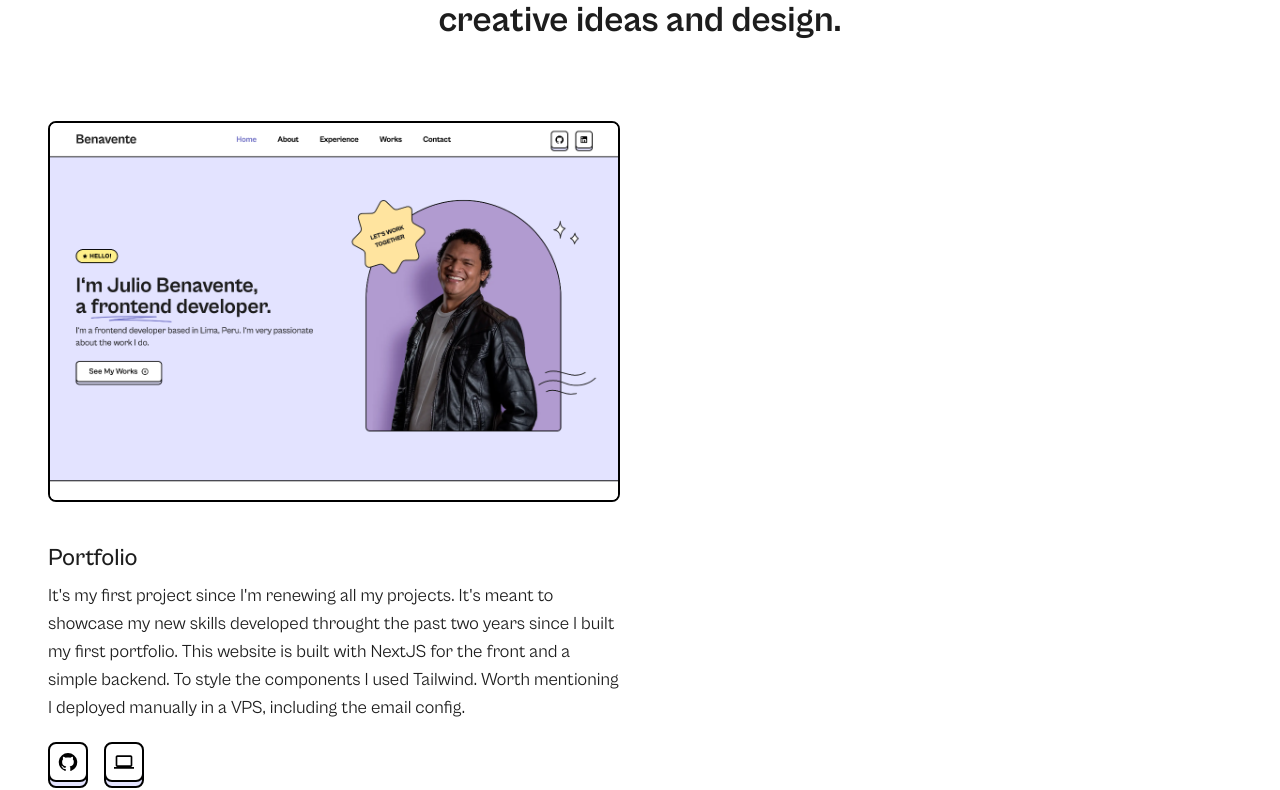
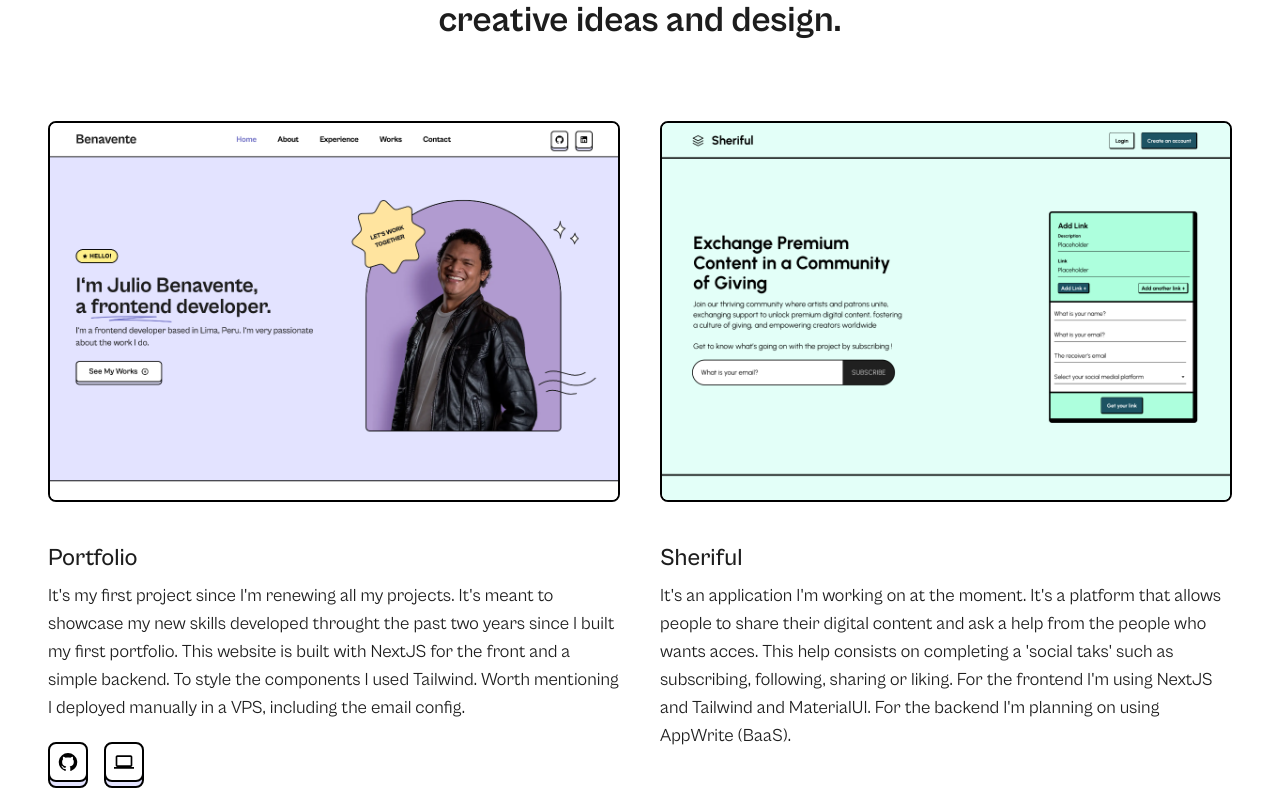
Before and after one commit to julio-benavente/portfolio, a Next.js app: page / in a window 1280 px wide. Shown: the part 3894-4684 px from the top of the page. Built offline with nearby package versions, Linux system fonts and the light colour scheme.

Commit message:
feat: new project added

```diff
--- a/src/app/home/Works/worksList.ts
+++ b/src/app/home/Works/worksList.ts
@@ -1,4 +1,5 @@
 import ProjectOneImage from "@/../public/assets/images/project-one-image.png";
+import ProjectTwoImage from "@/../public/assets/images/project-two-image.png";
 
 const worksList = [
   {
@@ -11,16 +12,16 @@ const worksList = [
     githubLink: "https://github.com/julio-benavente/portfolio",
     websiteLink: "https://juliobenavente.com/",
   },
-  // {
-  //   name: "Sandbox Banking Application Website 2",
-  //   image: ProjectImage,
-  //   imageAlt: "Lorem ipsum dolor sit.",
-  //   description:
-  //     "Lorem ipsum, dolor sit amet consectetur adipisicing elit. Dolorem iure rem eaque possimus tenetur. Optio vitae sapiente voluptate asperiores quaerat.",
-  //   caseStudyLink: "https://juliobenavente.com/",
-  //   githubLink: "https://github.com/",
-  //   websiteLink: "https://juliobenavente.com/",
-  // },
+  {
+    name: "Sheriful",
+    image: ProjectTwoImage,
+    imageAlt: "Lorem ipsum dolor sit.",
+    description:
+      "It's an application I'm working on at the moment. It's a platform that allows people to share their digital content and ask a help from the people who wants acces. This help consists on completing a 'social taks' such as subscribing, following, sharing or liking. For the frontend I'm using NextJS and Tailwind and MaterialUI. For the backend I'm planning on using AppWrite (BaaS).",
+    // caseStudyLink: "https://juliobenavente.com/",
+    // githubLink: "https://github.com/",
+    // websiteLink: "https://juliobenavente.com/",
+  },
   // {
   //   name: "Sandbox Banking Application Website 3",
   //   image: ProjectImage,
```
Also changed, not shown: public/assets/images/project-two-image.png (added).
